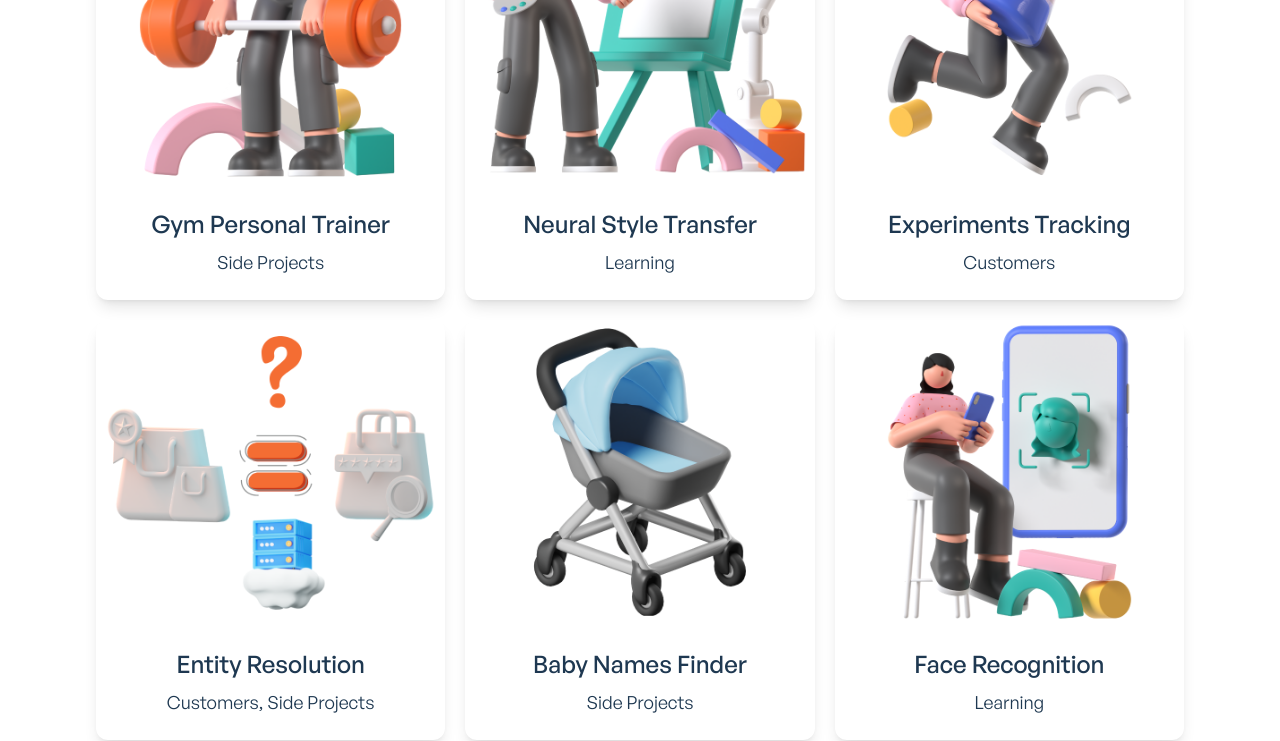
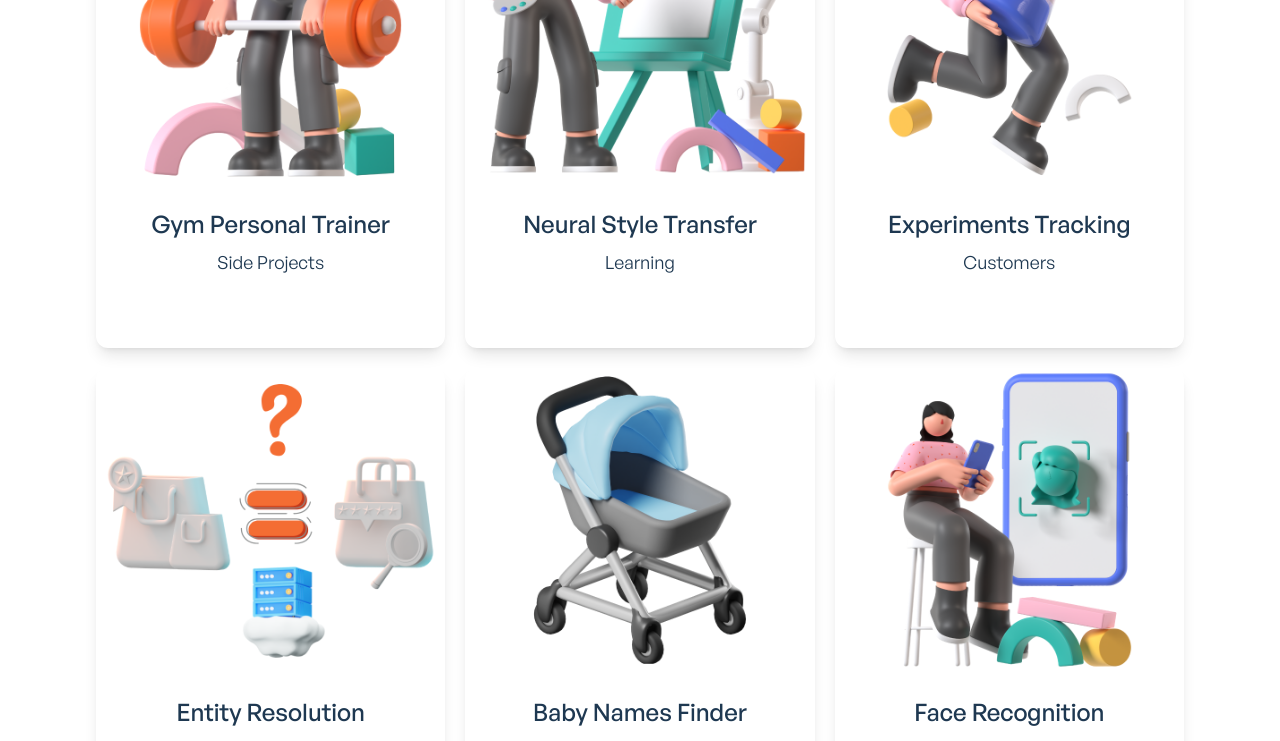
Before and after one commit to elenamatay/ai-portfolio, a Next.js app: page / in a window 1280 px wide. Shown: the part 886-1627 px from the top of the page. Built offline with nearby package versions, Linux system fonts and the light colour scheme.

Commit message:
trying to make projects text white

```diff
--- a/components/projects/ProjectSingle.jsx
+++ b/components/projects/ProjectSingle.jsx
@@ -21,7 +21,7 @@ const ProjectSingle = (props) => {
                 aria-label="Single Project"
                 passHref
             >
-				<div className="rounded-xl shadow-lg hover:shadow-xl cursor-pointer mb-10 sm:mb-0 bg-secondary-light dark:bg-ternary-dark">
+                <div className="rounded-xl shadow-lg hover:shadow-xl cursor-pointer mb-10 sm:mb-0 bg-secondary-light dark:bg-ternary-dark dark:text-ternary-light">
                     <div className="w-full flex items-center">
                         <Image
                             src={props.img}
@@ -40,6 +40,9 @@ const ProjectSingle = (props) => {
                             {props.category.join(', ')}
                         </span>
                     </div>
+                    <div className="text-lg text-ternary-dark dark:text-ternary-light px-4 py-6">
+                        {props.details}
+                    </div>
                 </div>
             </Link>
         </motion.div>
```
Lines whose indentation alone changed are shown as unchanged.
